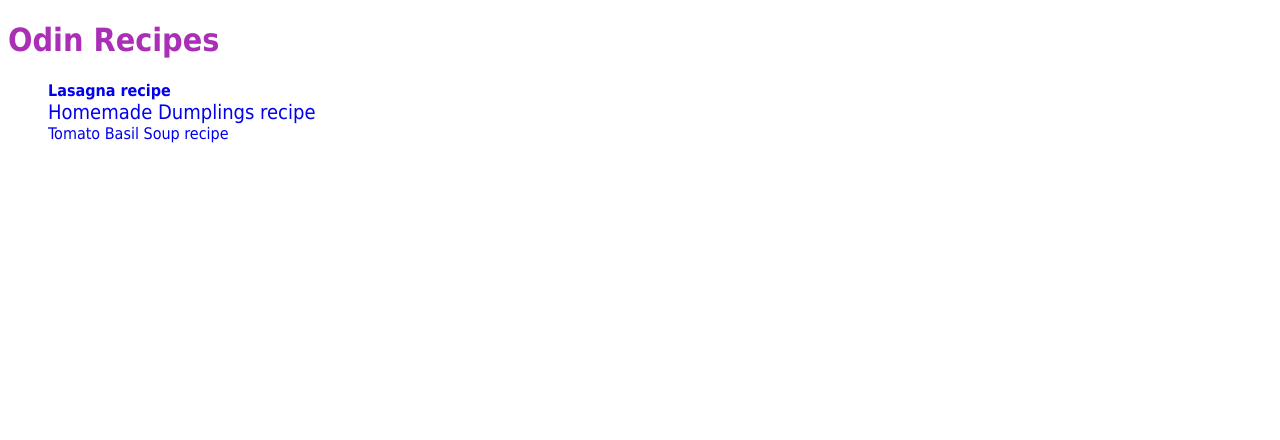
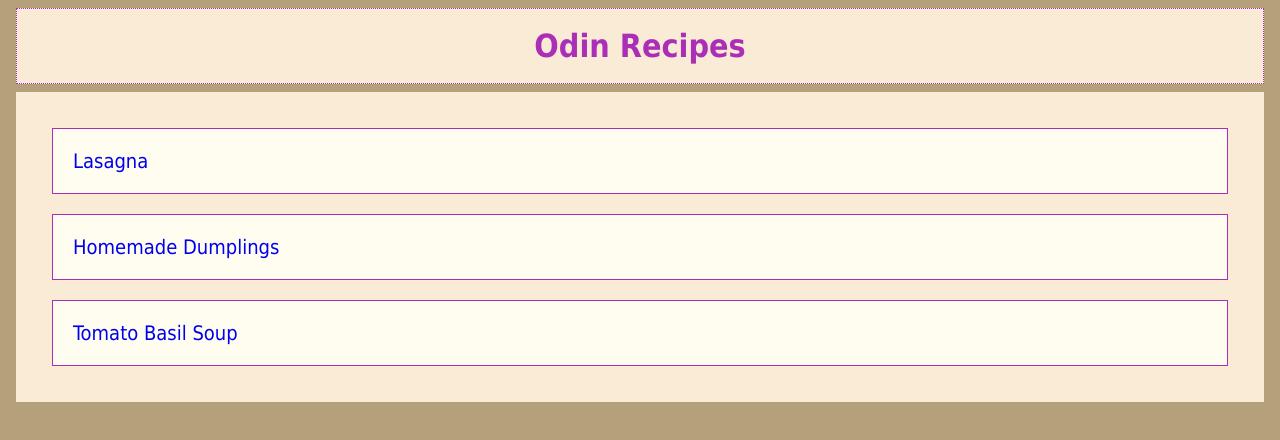
Before and after one commit to kubais/odin-recipes, a plain HTML site: page index.html in a window 1280 px wide. Drawn offline with Linux system fonts and the light colour scheme.

Commit message:
Add box display.
change index page with padding, border and margin
make single style for all sub pages
chage coloristics

```diff
--- a/index.html
+++ b/index.html
@@ -9,9 +9,9 @@
 <body>
     <h1>Odin Recipes</h1>
     <ul>
-        <li class="list-class"><a href="recipes/lasagna.html">Lasagna recipe</a></li>
-        <li id="list-id"><a href="recipes/dumplings.html">Homemade Dumplings recipe</a></li>
-        <li><a href="recipes/tomato-soup.html">Tomato Basil Soup recipe</a></li>
+        <li class="li-index"><a href="recipes/lasagna.html">Lasagna</a></li>
+        <li class="li-index"><a href="recipes/dumplings.html">Homemade Dumplings </a></li>
+        <li class="li-index"><a href="recipes/tomato-soup.html">Tomato Basil Soup </a></li>
     </ul>
 </body>
 </html>
--- a/styles.css
+++ b/styles.css
@@ -2,6 +2,10 @@
     font-family: Tahoma, sans-serif;
     text-decoration: none;
 
+}
+
+body {
+    background-color: rgb(180, 160, 122);
 }
 
 h1,
@@ -10,31 +14,42 @@ h3 {
 }
 
 h1 {
-    text-align: left;
+    background-color: antiquewhite;
+    text-align: center;
+    padding: 18px;
+    border: 1px rgb(171, 47, 182) dotted;
+    margin: 8px;
+
 }
 
 h3 {
     text-align: center;
 }
 
-ul {
+ul,
+ol,
+p {
     list-style: none;
+    margin: 8px;
+    background-color: antiquewhite;
+    padding: 16px;
+}
+
+.li-index {
+    background-color: rgb(255, 253, 240);
+    margin: 20px;
+    padding: 20px;
+    font-size: 20px;
+    border: 1px rgb(171, 47, 182) groove;
 }
 
 img {
-border: 5px solid #555;
+border: 5px solid #927474;
+display: block;
+margin: 20px auto;
 }
 
 .button {
     font-size: 26px;
     border: 2px solid #555;
 }
-
-.list-class {
-    font-weight: 700;
-
-}
-
-#list-id {
-   font-size: 20px;
-}
```
